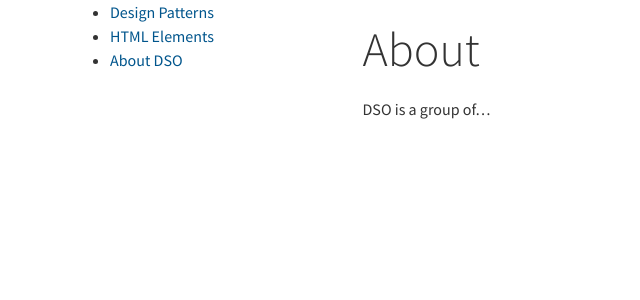
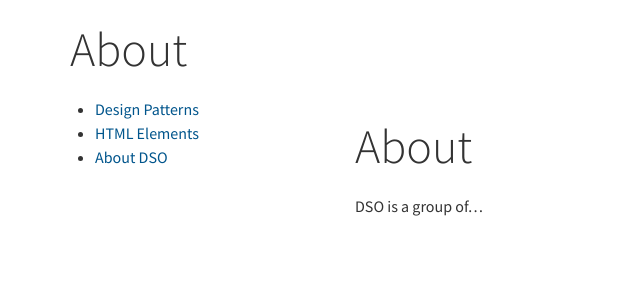
Before and after one commit to dbsask/patternlibrary, a Jekyll site: the page built from about.md, in a window 1280 px wide. Shown: the top 300 px of the page, without its empty margins (0-640 px from the left). Built offline with Jekyll 4.4.1, drawn with Linux system fonts in a browser that asks for light colours; our own code applies the rules of GitHub Pages for plain Markdown files.

Commit message:
Update sask.html

```diff
--- a/_layouts/sask.html
+++ b/_layouts/sask.html
@@ -32,9 +32,16 @@
 <div id="headerGOS"></div>
   <div class="container large-container">
     <div class="row">
+      <div class="col-md-12">
+        <section class="cat-title">
+            <h1>{{ page.gostitle }}</h1>
+        </section>
+
+        </div>
+    </row>
+    <div class="row">
       <div class="col-md-3">
-        {{ gostitle }}
-        {{ site.gostitle }}
+
         <ul>
           <li><a href="./">Design Patterns</a></li>
           <li><a href="./html-elements">HTML Elements</a></li>
```
